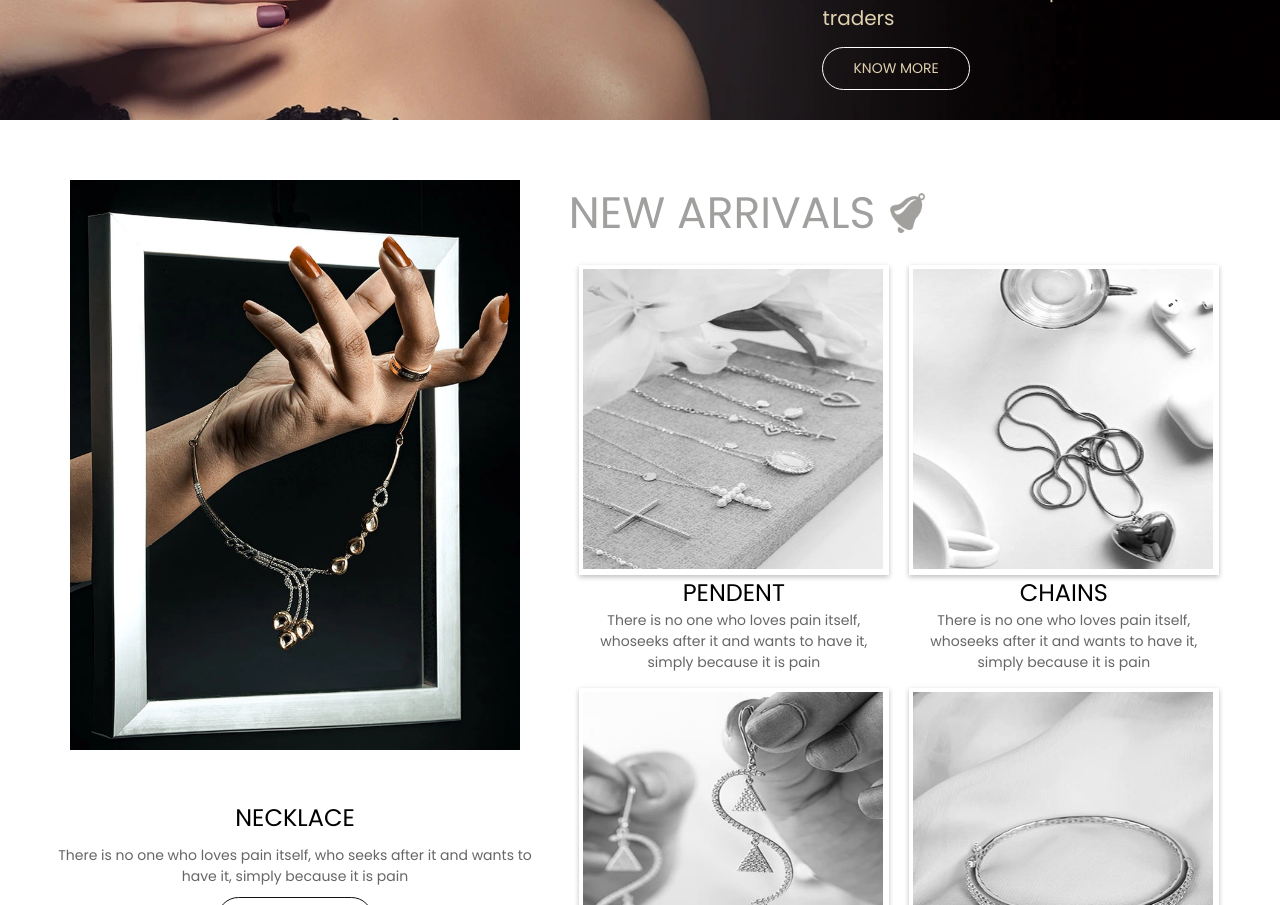
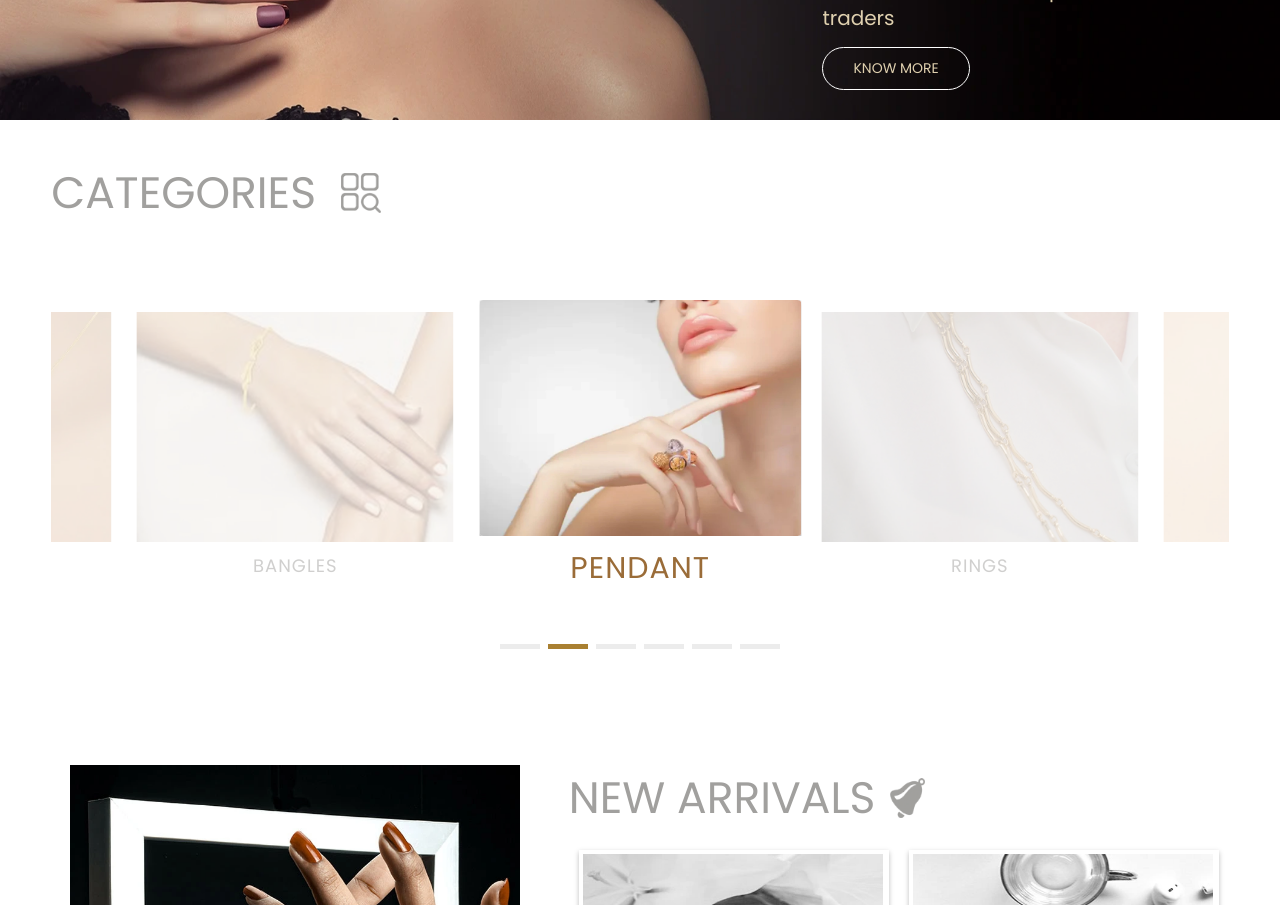
Before and after one commit to ayushagrahari0511/absolute-gold, a Next.js app: page /home in a window 1280 px wide. Shown: the part 680-1585 px from the top of the page. Built offline with nearby package versions, Linux system fonts and the light colour scheme.

Commit message:
second commit

```diff
--- /dev/null
+++ b/components/Home/Categories/Categories.js
@@ -0,0 +1,105 @@
+import React from 'react'
+import { Swiper, SwiperSlide } from 'swiper/react'
+import styles from './Categories.module.css'
+import Image from 'next/image'
+import Link from 'next/link'
+
+import "swiper/css"
+import "swiper/css/pagination"
+import "swiper/css/navigation"
+import { Pagination, Autoplay } from 'swiper'
+
+const data = [
+    {
+        id: 1,
+        img: "/cat_1.webp",
+        title: "BANGLES",
+        url: '/cat/bangles'
+    },
+    {
+        id: 2,
+        img: "/cat_2.webp",
+        title: "PENDANT",
+        url: '/cat/pendant',
+    },{
+        id: 3,
+        img: "/cat_3.webp",
+        title: "RINGS",
+        url: '/cat/rings'
+    },{
+        id: 4,
+        img: "/cat_4.webp",
+        title: "EARRINGS",
+        url: '/cat/earrings',
+    },{
+        id: 5,
+        img: "/cat_5.webp",
+        title: "NECKLACE",
+        url: '/cat/necklace'
+    },{
+        id: 6,
+        img: "/cat_6.webp",
+        title: "BRACELET",
+        url: '/cat/bracelet'
+    },
+]
+
+const Categories = () => {
+    return (
+        <div className={styles.wrapper}>
+            <div className={styles.container}>
+                <div className={styles.title}>
+                    <h1>
+                        CATEGORIES
+                    </h1>
+                    <Image src="/bell2.webp" width={50} height={50} />
+                </div>
+                <div className={styles.my_swiper}>
+                    <Swiper
+                        slidesPerView={3.5}
+                        spaceBetween={20}
+                        centeredSlides={true}
+                        pagination={{
+                            clickable: true,
+                            type: 'bullets'
+                        }}
+                        modules={[Pagination, Autoplay]}
+                        autoplay={{
+                            delay: 2000,
+                            disableOnInteraction: false,
+                        }}
+                        loop={true}
+                        breakpoints = {
+                            {
+                                // when window width is >= 990px
+                                991.98: {
+                                    slidesPerView: 3.5,
+                                    spaceBetween: 20,
+                                },
+                                767.98: {
+                                    slidesPerView: 2,
+                                    spaceBetween: 20,
+                                }
+                            }
+                        }
+                        className={styles.swiper}>
+                        {
+                            data.map((item) => (
+                                <SwiperSlide key={item.id} className={styles.list}>
+                                    <Link href={item.url}>
+                                        <div className={styles.categories}>
+                                            <Image src={item.img} width={310} height={300} />
+                                            <h3>{item.title}</h3>
+                                        </div>
+                                    </Link>
+                                </SwiperSlide>
+                            ))
+                        }
+                    </Swiper>
+                </div>
+            </div>
+        </div>
+    )
+}
+
+export default Categories
--- /dev/null
+++ b/components/Home/Categories/Categories.module.css
@@ -0,0 +1,98 @@
+.wrapper {
+    width: 100%;
+    display: flex;
+    padding: 4rem 0;
+    align-items: center;
+    justify-content: center;
+}
+
+.container {
+    width: 92%;
+    display: flex;
+    flex-direction: column;
+    grid-gap: 4rem;
+}
+
+.title {
+    display: flex;
+    align-items: center;
+    grid-gap: 2.5rem;
+}
+
+.title h1 {
+    font-size: 4.4rem;
+    font-weight: 400;
+    color: #a1a09e;
+}
+
+.title img {
+    width: 4rem !important;
+    height: 4rem !important;
+}
+
+.my_swiper {
+    width: 100%;
+    height: 40rem;
+    display: flex;
+    align-items: center;
+    justify-content: center;
+}
+
+.swiper {
+    width: 100%;
+    height: 100%;
+    display: flex !important;
+    align-items: center !important;
+    justify-content: space-between !important;
+}
+
+.list {
+    height: fit-content;
+    padding-bottom: 4rem;
+    display: flex;
+    align-items: center;
+}
+
+.categories {
+    display: flex;
+    flex-direction: column;
+    align-items: center;
+    grid-gap: 1rem;
+    cursor: pointer;
+}
+
+.categories img {
+    width: 31.7rem !important;
+    height: 23rem !important;
+    transition: all 0.2s ease-in-out;
+    opacity: 0.5;
+}
+
+.categories:hover img {
+    filter: grayscale(100%);
+}
+
+.categories h3 {
+    font-size: 1.8rem;
+    letter-spacing: 1px;
+    font-weight: 400;
+    color: #a1a09e;
+    opacity: 0.5;
+}
+
+/* for Medium devices such as tablets */
+@media (max-width: 991.98px) {
+
+}
+
+/* Small devices (landscape phone, ) */
+
+@media (max-width: 767.98px) {
+
+}
+
+/* Small devices such as phone */
+
+@media (max-width: 575.98px) {
+
+ }
--- a/components/Home/NewsLetter/NewsLetter.js
+++ b/components/Home/NewsLetter/NewsLetter.js
@@ -55,7 +55,7 @@ const NewsLetter = () => {
             </div>
             <div className={styles.para}>
                 <h6>
-                    We're confident we've provided all the best for you. Stay connect with us
+                    We&apos;re confident we&apos;ve provided all the best for you. Stay connect with us
                 </h6>
             </div>
         </div>
--- a/package.json
+++ b/package.json
@@ -17,7 +17,8 @@
     "next": "12.1.6",
     "react": "18.2.0",
     "react-dom": "18.2.0",
-    "react-icons": "^4.4.0"
+    "react-icons": "^4.4.0",
+    "swiper": "^8.2.4"
   },
   "devDependencies": {
     "eslint": "8.18.0",
--- a/pages/home.js
+++ b/pages/home.js
@@ -3,6 +3,7 @@ import Landing from '../components/Home/Landing/Landing'
 import NewArrivals from '../components/Home/NewArrivals/NewArrivals'
 import NewsLetter from '../components/Home/NewsLetter/NewsLetter'
 import Footer from '../components/Home/Footer/Footer'
+import Categories from '../components/Home/Categories/Categories'
 
 const Home = () => {
     return (
@@ -13,6 +14,7 @@ const Home = () => {
             </Head>
             <div>
                 <Landing />
+                <Categories/>
                 <NewArrivals />
                 <NewsLetter />
                 <Footer />
--- a/styles/globals.css
+++ b/styles/globals.css
@@ -54,8 +54,32 @@ a {
   width: 90%;
 }
 
+.swiper-pagination-bullet {
+  width: 4rem !important;
+  height: .5rem !important;
+  border-radius: 0 !important;
+  background: #A2A09F !important;
+}
 
+.swiper-pagination-bullet-active {
+  color: #fff;
+  background: #a98031 !important;
+}
 
+.swiper-slide.swiper-slide-active h3{
+  color: var(--brown_primary) !important;
+  font-size: 3rem;
+  opacity: 1;
+}
+
+.swiper-slide.swiper-slide-active img{
+  width: 32.7rem !important;
+  height: 23.6rem !important;
+  opacity: 1;
+  border-radius: .4rem;
+  box-shadow: 0 2px 5px 0 rgb(0 0 0 / 26%);
+  border: 4px solid #fff;
+}
 
 @media (max-width: 1199.98px) {
 
```
Also changed, not shown: components/Home/Categories/data.js (added, +34 -0 lines), 2 other files (tests, documents, lock files or other folders).
